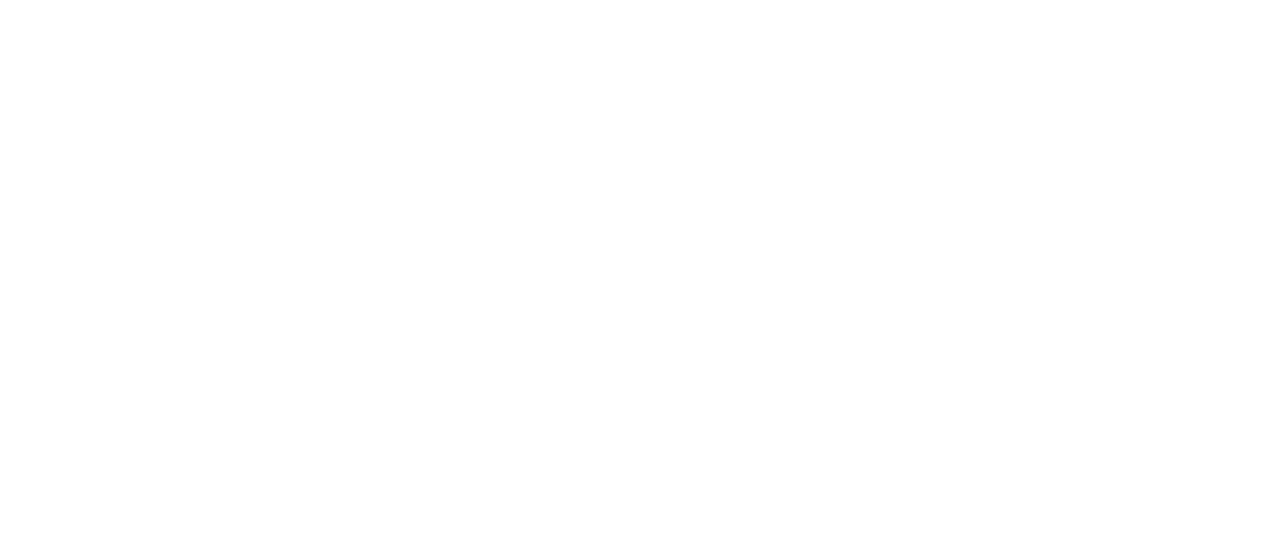
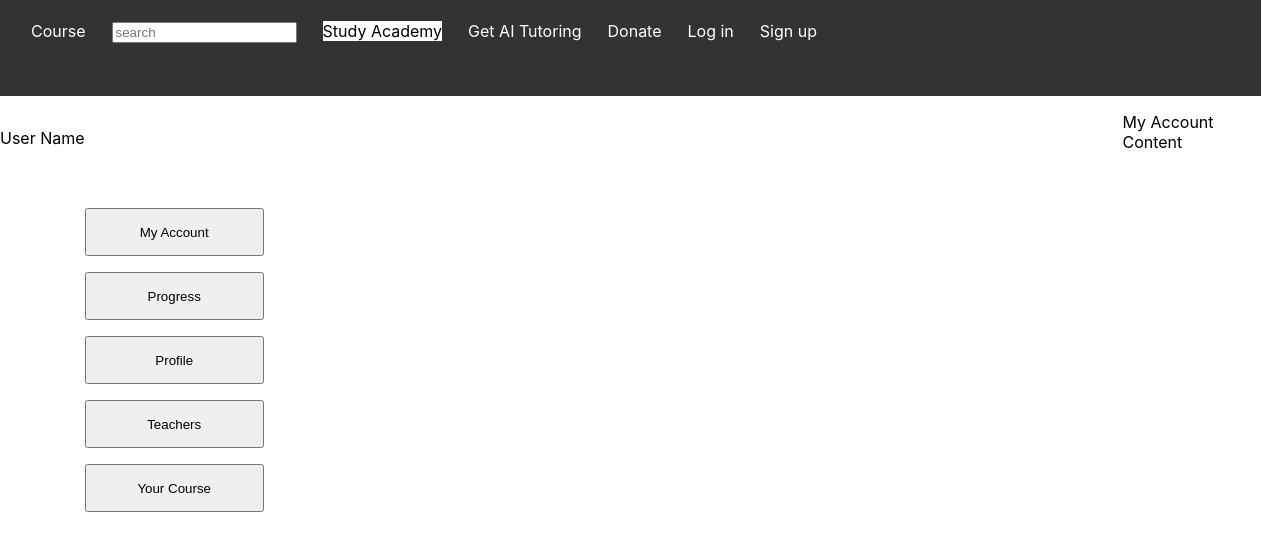
Before and after one commit to Rahul-Choubay/Study-Academy-Mern-Project, a React (Create React App) app: page /Dashboard in a window 1280 px wide. Before the commit this address had no page. Shown: the top 550 px of the page. Built offline with nearby package versions, Linux system fonts and the light colour scheme.

Commit message:
add-userDashboardUi

```diff
--- a/src/CourseNavigation.js
+++ b/src/CourseNavigation.js
@@ -57,7 +57,7 @@ const CourseNavigation = ({ onSelectClass }) => {
           >
             <button
               onClick={() => handleClassClick(course)}
-              style={{ width: "100%" }}
+              style={{ width: "98%" , height:"7vh", marginTop:"0.4rem", marginRight:"0.3rem", borderRadius:"0.8rem" }}
             >
               {course.title}
             </button>
--- /dev/null
+++ b/src/Dashboard.jsx
@@ -0,0 +1,50 @@
+import React, { useState } from 'react';
+import MyAccount from './MyAccount';
+import Progress from './Progress';
+import Profile from './Profile';
+import Teachers from './Teachers';
+import Navbar from './Navbar';
+
+const Dashboard = () => {
+  const [activeTab, setActiveTab] = useState('myAccount');
+
+  const renderTabContent = () => {
+    switch (activeTab) {
+      case 'myAccount':
+        return <MyAccount />;
+      case 'progress':
+        return <Progress />;
+      case 'profile':
+        return <Profile />;
+      case 'teachers':
+        return <Teachers />;
+      default:
+        return null;
+    }
+  };
+
+  return (
+    <div style={{width:"98.5vw", overflow:"hidden"}}>
+        <Navbar />
+        <div style={{display:"flex", flexDirection:"row" , width:"98.5vw"  , marginTop:"1rem"}}>
+      <div style={{display:"flex", flexDirection:"row" , width:"98.5vw" , marginTop:"1rem"}}>
+        <div>User Name</div>
+        <div style={{display:"flex", flexDirection:"column" , marginTop:"1rem"}}>
+            <div style={{display:"flex", flexDirection:"column" , marginTop:"4rem"}}>
+        <button onClick={() => setActiveTab('myAccount')} style={{marginBottom:"1rem" , width:"14vw", height:"6vh"}}>My Account</button>
+        <button onClick={() => setActiveTab('progress')} style={{marginBottom:"1rem" , width:"14vw", height:"6vh"}}>Progress</button>
+        <button onClick={() => setActiveTab('profile')} style={{marginBottom:"1rem" , width:"14vw", height:"6vh"}}>Profile</button>
+        <button onClick={() => setActiveTab('teachers')} style={{marginBottom:"1rem" , width:"14vw", height:"6vh"}}>Teachers</button>
+        <button onClick={() => setActiveTab('teachers')} style={{marginBottom:"1rem" , width:"14vw", height:"6vh"}}>Your Course</button>
+        </div>
+        </div>
+      </div>
+      <div>
+      {renderTabContent()}
+      </div>
+      </div>
+    </div>
+  );
+};
+
+export default Dashboard;
--- a/src/Data.js
+++ b/src/Data.js
@@ -201,8 +201,8 @@ export const boardExamData = [
     ],
   },
   {
-    id: 'Gov-Jop-Exam-Prep',
-    title: 'Gov-JoB-Exam-Prep',
+    id: 'Gov-Jop-Exam-Prep (Paid Batch)',
+    title: 'Gov-JoB-Exam-Prep  (Paid Batch)',
     classes: [
       {
         title: 'SCC JOBS',
@@ -252,8 +252,8 @@ export const boardExamData = [
     ],
   },
   {
-    id: 'Coding-job-Exam-Prep',
-    title: 'Coding-job-Exam-Prep',
+    id: 'Coding-job-Exam-Prep  (Paid Batch)',
+    title: 'Coding-job-Exam-Prep (Paid Batch)',
     classes: [
       {
         title: 'WEB Developers',
--- a/src/Login.jsx
+++ b/src/Login.jsx
@@ -3,6 +3,7 @@ import { GoogleLogin, GoogleLogout, FacebookLogin } from 'react-social-login';
 import styled from 'styled-components';
 import Navbar from './Navbar';
 import Footer from './Footer';
+import { Link } from "react-router-dom";
 
 const Container = styled.div`
  display: flex;
@@ -116,7 +117,7 @@ const Login = () => {
           required
         />
         {error && <FormError>{error}</FormError>}
-        <Button type="submit">Log in</Button>
+        <Button type="submit"><Link to="/Dashboard" style={{color:'white', textDecoration:"none"}}>Login</Link></Button>
       </Form>
       <a href="#" style={{color:"white"}}>Forgot password?</a>
       <p>Create an account</p>
--- /dev/null
+++ b/src/MyAccount.jsx
@@ -0,0 +1,7 @@
+import React from 'react';
+
+const MyAccount = () => {
+  return <div>My Account Content</div>;
+};
+
+export default MyAccount;
--- a/src/MyRoute.jsx
+++ b/src/MyRoute.jsx
@@ -9,6 +9,7 @@ import Classepage from './Classepage';
 import About from './About';
 import Openai from './Openai';
 import DonationPage from './DonationPage';
+import Dashboard from './Dashboard';
 
 const MyRoute = () => {
   return (
@@ -21,6 +22,7 @@ const MyRoute = () => {
       <Route path="/about" element={<About />} />
       <Route path="/openai" element={<Openai />} />
       <Route path="/donation" element={<DonationPage />} />
+      <Route path="/Dashboard" element={<Dashboard />} />
     </Routes>
   );
 };
--- a/src/Navbar.jsx
+++ b/src/Navbar.jsx
@@ -1,20 +1,42 @@
-import React, { useState } from "react";
+import React, { useState, useEffect, useRef } from "react";
 import { Link } from "react-router-dom";
 import styled from "styled-components";
 import { boardExamData } from "./Data";
 
 const Navbar = () => {
   const [showDropdown, setShowDropdown] = useState(false);
+  const dropdownRef = useRef(null);
 
   const toggleDropdown = () => {
     setShowDropdown(!showDropdown);
   };
+  const handleClickOutside = (event) => {
+    if (dropdownRef.current && !dropdownRef.current.contains(event.target)) {
+      setShowDropdown(false);
+    }
+  };
+  const handleScroll = () => {
+    setShowDropdown(false);
+  };
+
+
+  useEffect(() => {
+    // Attach the event listener when the component mounts
+    document.addEventListener("click", handleClickOutside);
+    document.addEventListener("scroll", handleScroll);
+
+    // Detach the event listener when the component unmounts
+    return () => {
+      document.removeEventListener("click", handleClickOutside);
+      document.removeEventListener("scroll", handleScroll);
+    };
+  }, []);
 
   return (
     <Navbarstyles>
       <nav>
         <ul className="StyledUl">
-        <li className="StyledLi" onClick={toggleDropdown}>
+        <li className="StyledLi" onClick={toggleDropdown} ref={dropdownRef}>
             <Link className="StyledLink">Course</Link>
             {showDropdown && (
               <div className="DropdownMenu">
@@ -134,6 +156,11 @@ const Navbarstyles = styled.div`
     text-decoration: none;
   }
 
+  .StyledLinkk {
+    color: #fff;
+    width:20vw;
+    text-decoration: none;
+  }
 
 `;
 
--- /dev/null
+++ b/src/Profile.jsx
@@ -0,0 +1,7 @@
+import React from 'react';
+
+const Profile = () => {
+  return <div>Profile Content</div>;
+};
+
+export default Profile;
--- /dev/null
+++ b/src/Progress.jsx
@@ -0,0 +1,7 @@
+import React from 'react';
+
+const Progress = () => {
+  return <div>Progress Content</div>;
+};
+
+export default Progress;
--- /dev/null
+++ b/src/Teachers.jsx
@@ -0,0 +1,7 @@
+import React from 'react';
+
+const Teachers = () => {
+  return <div>Teachers Content</div>;
+};
+
+export default Teachers;
```
